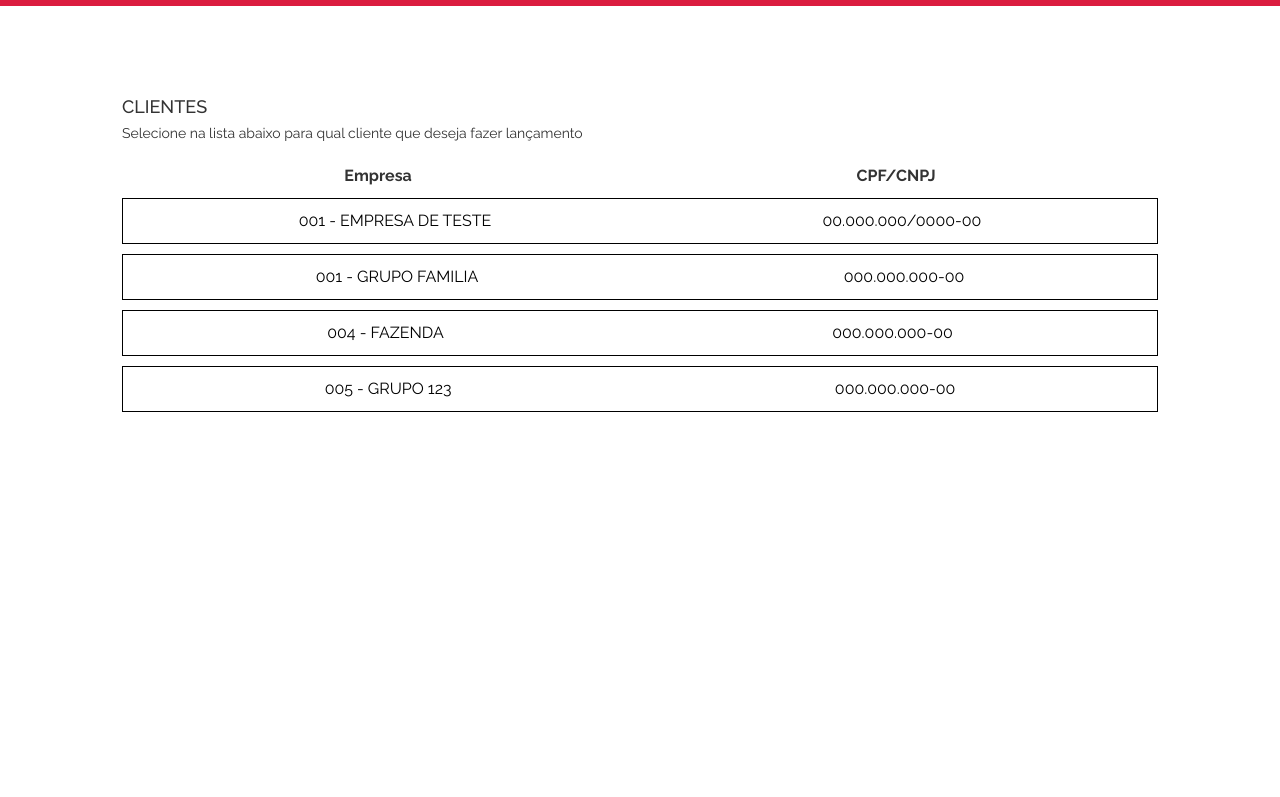
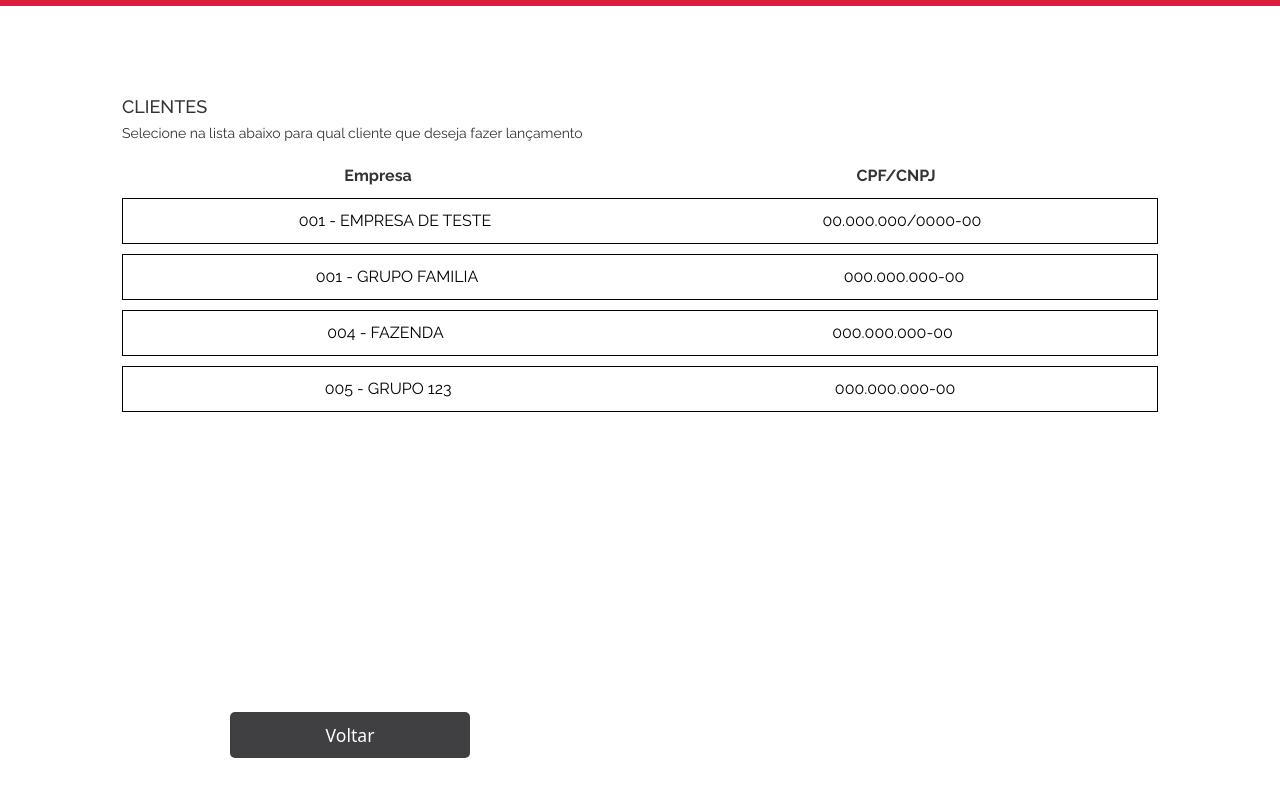
Before and after one commit to TML45/scadiago-supplier-portal, a website built with Vite: page pages/customers.html in a window 1280 px wide. Shown: the part 91-888 px from the top of the page. Before the commit the page ends 800 px from the top, so only its background shows below. Built offline with nearby package versions, Linux system fonts and the light colour scheme; a script that the page names is missing.

Commit message:
update nos botoes da pagina index and botao voltar na page customers

```diff
--- a/pages/customers.html
+++ b/pages/customers.html
@@ -61,6 +61,7 @@
         </section>
        </main>
     </div>
+    <button type="button" class="btn-voltar" onclick="window.location.href='../index.html'">Voltar</button>
     <script src="https://cdn.jsdelivr.net/npm/bootstrap@5.3.7/dist/js/bootstrap.bundle.min.js" integrity="sha384-ndDqU0Gzau9qJ1lfW4pNLlhNTkCfHzAVBReH9diLvGRem5+R9g2FzA8ZGN954O5Q" crossorigin="anonymous"></script>
     <script src="https://cdn.jsdelivr.net/npm/@popperjs/core@2.11.8/dist/umd/popper.min.js" integrity="sha384-I7E8VVD/ismYTF4hNIPjVp/Zjvgyol6VFvRkX/vR+Vc4jQkC+hVqc2pM8ODewa9r" crossorigin="anonymous"></script>
     <script src="https://cdn.jsdelivr.net/npm/bootstrap@5.3.7/dist/js/bootstrap.min.js" integrity="sha384-7qAoOXltbVP82dhxHAUje59V5r2YsVfBafyUDxEdApLPmcdhBPg1DKg1ERo0BZlK" crossorigin="anonymous"></script>
--- a/styles/customers.css
+++ b/styles/customers.css
@@ -109,3 +109,20 @@ main {
   color: white;
   border: none;
 }
+
+.btn-voltar {
+  padding: 10px;
+  background-color: #403f41;
+  color: white;
+  border: none;
+  border-radius: 5px;
+  font-size: 1.1rem;
+  cursor: pointer;
+  text-decoration: none;
+  width: 30vh;
+  margin: 250px 230px;
+}
+
+.btn-voltar:hover {
+  opacity: 0.9;
+}
--- a/styles/style.css
+++ b/styles/style.css
@@ -157,9 +157,11 @@ header .icon img {
 
 .btn-links {
   display: flex;
-  justify-content: space-between;
+  text-align: left;
+  align-items: left;
   margin-bottom: 10px;
   flex-direction: column;
+  width: auto;
 }
 
 .btn-links a {
@@ -167,7 +169,6 @@ header .icon img {
   color: #2c9a2b;
   text-decoration: none;
   margin-top: 10px;
-  width: 40%;
 }
 
 .btn-links a:hover {
```
Also changed, not shown: index.html (+3 -3 lines).
